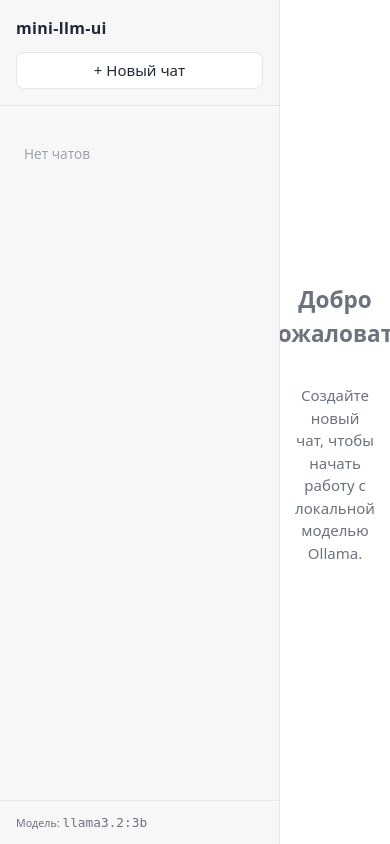
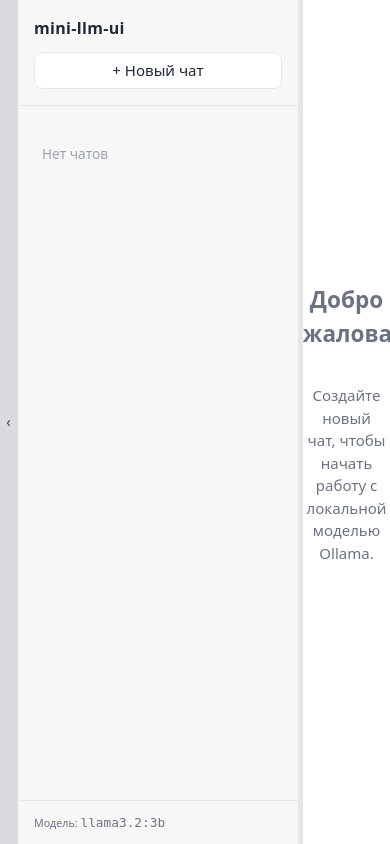
Before and after one commit to walking-in-the-woods/mini-llm-ui, a Flask app: page / in a window 390 px wide. Run offline with Flask 3, Linux system fonts and the light colour scheme; data that the repository does not hold is empty; some libraries are stand-ins or nearby versions.

Commit message:
feat(ui): collapsible and resizable chat sidebar

```diff
--- a/mini_llm_ui/app.py
+++ b/mini_llm_ui/app.py
@@ -215,9 +215,17 @@ def _write_secret_file(secret_path: Path, secret: str) -> None:
 # ---------- Точка входа dev-сервера ---------------------------------------
 
 
-def _run_dev_server() -> None:
-    """Запускает Flask dev-сервер на loopback. Только для локального использования."""
+def run_dev_server() -> None:
+    """Собирает приложение и запускает Flask dev-сервер на loopback.
+
+    Печатает адрес, по которому открывать UI, один раз при старте.
+    Только для локального использования; для продакшена — wsgi.py.
+    """
     application = create_app()
+    print(
+        f'→ Откройте http://{constants.LISTEN_HOST}:{constants.LISTEN_PORT} в браузере',
+        flush=True,
+    )
     application.run(
         host=constants.LISTEN_HOST,
         port=constants.LISTEN_PORT,
@@ -227,4 +235,4 @@ def _run_dev_server() -> None:
 
 
 if __name__ == '__main__':
-    _run_dev_server()
+    run_dev_server()
--- a/mini_llm_ui/static/app.css
+++ b/mini_llm_ui/static/app.css
@@ -42,17 +42,41 @@ button:hover:not(:disabled) { filter: brightness(.95); }
 
 /* --------- Layout --------- */
 .layout {
-  display: grid;
-  grid-template-columns: var(--sidebar-width) 1fr;
+  display: flex;
   height: 100vh;
   overflow: hidden;
 }
 
+/* --------- Sidebar toggle (узкая вертикальная кнопка слева) --------- */
+.sidebar-toggle {
+  width: 18px;
+  flex-shrink: 0;
+  border: none;
+  border-right: 1px solid var(--border);
+  border-radius: 0;
+  background: var(--bg-soft);
+  color: #9ca3af;
+  font-size: 14px;
+  line-height: 1;
+  padding: 0;
+  cursor: pointer;
+  display: flex;
+  align-items: center;
+  justify-content: center;
+  transition: background .15s, color .15s;
+}
+.sidebar-toggle:hover {
+  filter: none;
+  background: #e5e7eb;
+  color: #374151;
+}
+
 /* --------- Sidebar --------- */
 .sidebar {
+  width: var(--sidebar-width, 280px);
+  flex-shrink: 0;
   display: flex;
   flex-direction: column;
-  border-right: 1px solid var(--border);
   background: var(--bg-soft);
   min-height: 0;
 }
@@ -105,8 +129,29 @@ button:hover:not(:disabled) { filter: brightness(.95); }
 
 .muted { color: #9ca3af; font-size: .85rem; padding: 1rem; }
 
+/* --------- Sidebar resizer (подвижная правая граница) --------- */
+.sidebar-resizer {
+  width: 5px;
+  flex-shrink: 0;
+  cursor: col-resize;
+  background: var(--border);
+  transition: background .15s;
+}
+.sidebar-resizer:hover,
+.sidebar-resizer.dragging {
+  background: var(--accent);
+}
+
+/* Свёрнутое состояние: скрываем и панель, и resizer. Кнопка остаётся. */
+.layout.collapsed .sidebar,
+.layout.collapsed .sidebar-resizer {
+  display: none;
+}
+
 /* --------- Main / chat view --------- */
 .main {
+  flex: 1;
+  min-width: 0;
   display: flex;
   flex-direction: column;
   min-height: 0;
--- a/mini_llm_ui/templates/base.html
+++ b/mini_llm_ui/templates/base.html
@@ -84,6 +84,95 @@
       form.classList.toggle('busy', busy);
     }
     document.addEventListener('DOMContentLoaded', updateComposerState);
+
+    // ---------- Сворачиваемая и раздвигаемая боковая панель ----------
+    //
+    // Ширина и свёрнутое состояние хранятся в localStorage под
+    // ключами mini-llm-ui.sidebar.* и восстанавливаются при загрузке.
+    // Все изменения касаются только UI — серверная часть не знает
+    // о настройках панели.
+    (function initSidebar() {
+      const layout = document.getElementById('layout');
+      const toggle = document.getElementById('sidebar-toggle');
+      const sidebar = document.getElementById('sidebar');
+      const resizer = document.getElementById('sidebar-resizer');
+      if (!layout || !toggle || !sidebar || !resizer) return;
+
+      const MIN_WIDTH = 180;
+      const MAX_WIDTH = 600;
+      const STORAGE_WIDTH = 'mini-llm-ui.sidebar.width';
+      const STORAGE_COLLAPSED = 'mini-llm-ui.sidebar.collapsed';
+
+      function clamp(width) {
+        return Math.max(MIN_WIDTH, Math.min(MAX_WIDTH, width));
+      }
+
+      function applyCollapsed(collapsed) {
+        layout.classList.toggle('collapsed', collapsed);
+        toggle.textContent = collapsed ? '›' : '‹';
+        toggle.title = collapsed ? 'Развернуть панель' : 'Свернуть панель';
+        try {
+          localStorage.setItem(STORAGE_COLLAPSED, collapsed ? '1' : '0');
+        } catch (_) {
+          // localStorage может быть недоступен — не критично.
+        }
+      }
+
+      // Восстановление состояния из предыдущей сессии.
+      try {
+        const savedWidth = parseInt(localStorage.getItem(STORAGE_WIDTH) || '', 10);
+        if (Number.isFinite(savedWidth)) {
+          sidebar.style.width = clamp(savedWidth) + 'px';
+        }
+        if (localStorage.getItem(STORAGE_COLLAPSED) === '1') {
+          applyCollapsed(true);
+        }
+      } catch (_) {
+        // Игнорируем любые ошибки доступа к localStorage.
+      }
+
+      toggle.addEventListener('click', () => {
+        const collapsed = layout.classList.contains('collapsed');
+        applyCollapsed(!collapsed);
+      });
+
+      // Перетаскивание правой границы.
+      resizer.addEventListener('pointerdown', (event) => {
+        event.preventDefault();
+        resizer.setPointerCapture(event.pointerId);
+        resizer.classList.add('dragging');
+        document.body.style.cursor = 'col-resize';
+        document.body.style.userSelect = 'none';
+
+        const startX = event.clientX;
+        const startWidth = sidebar.getBoundingClientRect().width;
+        let lastWidth = startWidth;
+
+        function onMove(moveEvent) {
+          const delta = moveEvent.clientX - startX;
+          lastWidth = clamp(startWidth + delta);
+          sidebar.style.width = lastWidth + 'px';
+        }
+
+        function onUp() {
+          resizer.classList.remove('dragging');
+          document.body.style.cursor = '';
+          document.body.style.userSelect = '';
+          resizer.removeEventListener('pointermove', onMove);
+          resizer.removeEventListener('pointerup', onUp);
+          resizer.removeEventListener('pointercancel', onUp);
+          try {
+            localStorage.setItem(STORAGE_WIDTH, String(Math.round(lastWidth)));
+          } catch (_) {
+            // Игнорируем.
+          }
+        }
+
+        resizer.addEventListener('pointermove', onMove);
+        resizer.addEventListener('pointerup', onUp);
+        resizer.addEventListener('pointercancel', onUp);
+      });
+    })();
   </script>
 </body>
 </html>
--- a/mini_llm_ui/templates/index.html
+++ b/mini_llm_ui/templates/index.html
@@ -1,8 +1,14 @@
 {% extends "base.html" %}
 {% block body %}
-<div class="layout">
+<div class="layout" id="layout">
 
-  <aside class="sidebar">
+  <button type="button"
+          class="sidebar-toggle"
+          id="sidebar-toggle"
+          title="Свернуть панель"
+          aria-label="Свернуть или развернуть панель чатов">‹</button>
+
+  <aside class="sidebar" id="sidebar">
     <div class="sidebar-header">
       <h1>mini-llm-ui</h1>
       <form method="post" action="{{ url_for('chat.new_chat') }}">
@@ -27,6 +33,9 @@
       <small>Модель: <code>{{ model }}</code></small>
     </div>
   </aside>
+
+  <div class="sidebar-resizer" id="sidebar-resizer"
+       title="Потяните, чтобы изменить ширину"></div>
 
   <main class="main">
     {% if active_chat %}
```
Also changed, not shown: app.py (+4 -11 lines), mini_llm_ui/__main__.py (+2 -9 lines).
